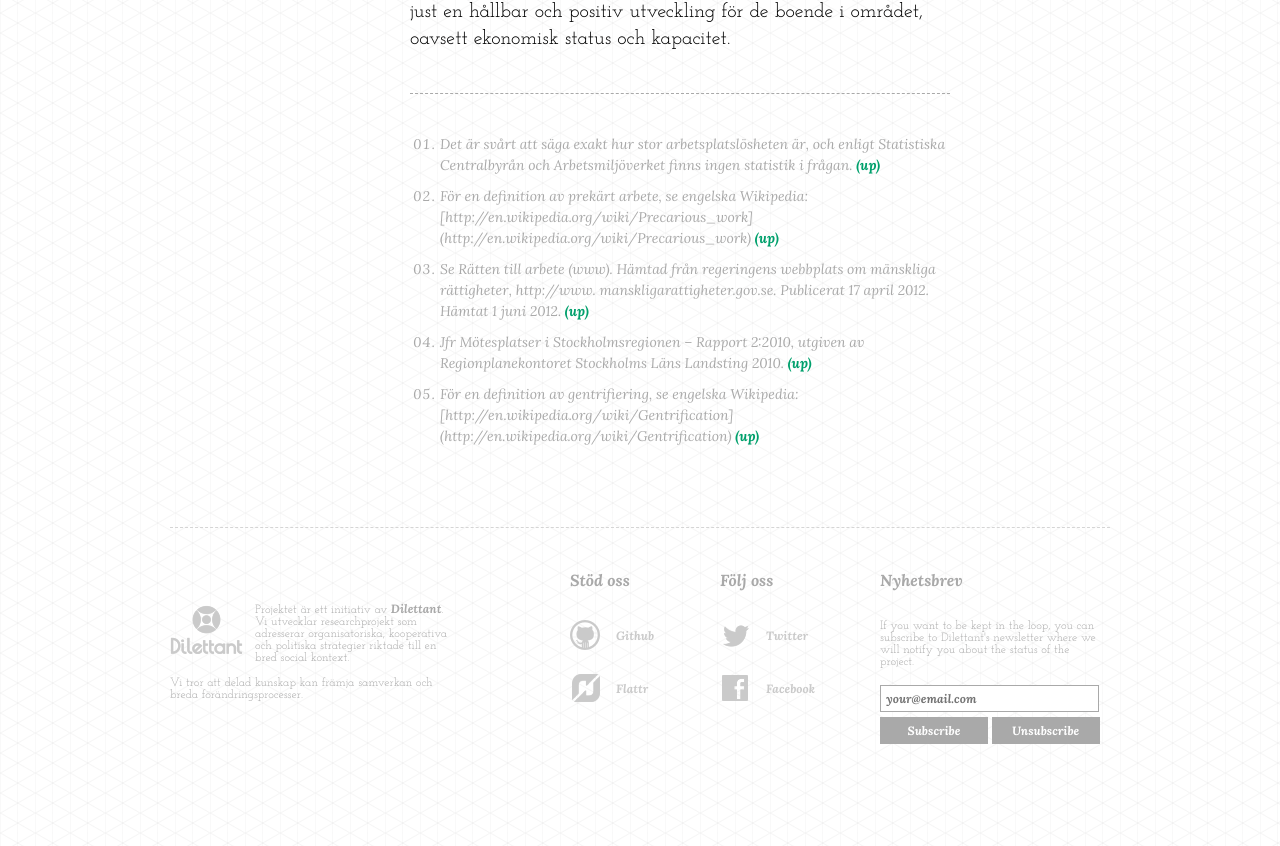
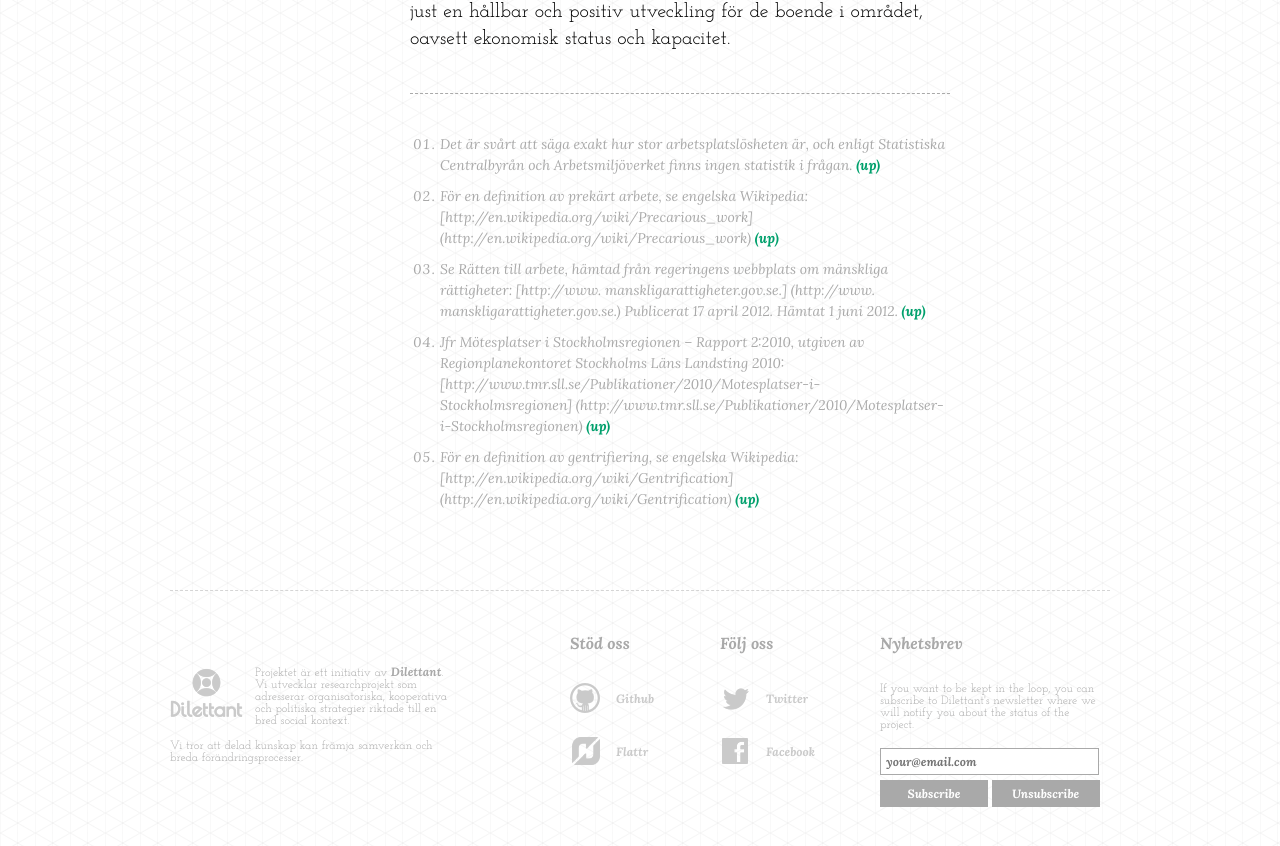
Before and after one commit to dilettant/allmannakontoret, a Jekyll site: the page built from koncept/utgangspunkter_och_perspektiv.md, in a window 1280 px wide and 900 px high, scrolled down 5727 px. Shown: the top 846 px of the window. Built offline with Jekyll 4.4.1, drawn with Linux system fonts in a browser that asks for light colours; comment, search, counter and statistics services are not loaded.

Commit message:
adjustment of footnotes & links

```diff
--- a/koncept/utgangspunkter_och_perspektiv.md
+++ b/koncept/utgangspunkter_och_perspektiv.md
@@ -54,7 +54,8 @@ En viktig fråga avseende ökad attraktivitet och livskvalitet på en ort eller
 
 1. Det är svårt att säga exakt hur stor arbetsplatslösheten är, och enligt Statistiska Centralbyrån och Arbetsmiljöverket finns ingen statistik i frågan. [(up)](#foot1)
 2. För en definition av prekärt arbete, se engelska Wikipedia: [http://en.wikipedia.org/wiki/Precarious_work] (http://en.wikipedia.org/wiki/Precarious_work) [(up)](#foot2)
-3. Se Rätten till arbete (www). Hämtad från regeringens webbplats om mänskliga rättigheter, http://www.
-manskligarattigheter.gov.se. Publicerat 17 april 2012. Hämtat 1 juni 2012. [(up)](#foot3)
-4. Jfr Mötesplatser i Stockholmsregionen – Rapport 2:2010, utgiven av Regionplanekontoret Stockholms Läns Landsting 2010. [(up)](#foot4)
+3. Se Rätten till arbete, hämtad från regeringens webbplats om mänskliga rättigheter: [http://www.
+manskligarattigheter.gov.se.] (http://www.
+manskligarattigheter.gov.se.) Publicerat 17 april 2012. Hämtat 1 juni 2012. [(up)](#foot3)
+4. Jfr Mötesplatser i Stockholmsregionen – Rapport 2:2010, utgiven av Regionplanekontoret Stockholms Läns Landsting 2010: [http://www.tmr.sll.se/Publikationer/2010/Motesplatser-i-Stockholmsregionen] (http://www.tmr.sll.se/Publikationer/2010/Motesplatser-i-Stockholmsregionen) [(up)](#foot4)
 5. För en definition av gentrifiering, se engelska Wikipedia: [http://en.wikipedia.org/wiki/Gentrification] (http://en.wikipedia.org/wiki/Gentrification) [(up)](#foot5)
```
